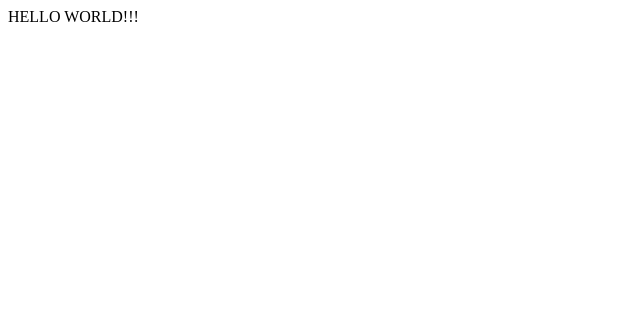
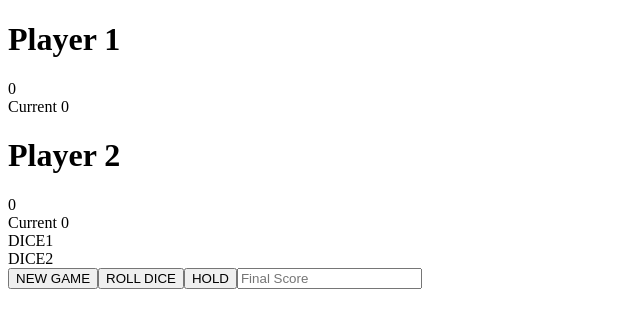
Before and after one commit to abedkhalaf8/DiceGame-weekend-project, a React (Create React App) app: page / in a window 1280 px wide. Shown: the top 328 px of the page, without its empty margins (0-640 px from the left). Built offline with nearby package versions, Linux system fonts and the light colour scheme.

Commit message:
add components
a new components

```diff
--- /dev/null
+++ b/src/component/App.js
@@ -0,0 +1,41 @@
+import GameButtons from './Game_buttons';
+import Players from './Game_players';
+import React from 'react';
+import Twodice from './two_dice';
+
+export default class App extends React.Component {
+    render() {
+        return (
+             <div>
+                 <div className='GameBoard'>
+                      <Players />
+                      <Twodice />
+                      <GameButtons />
+                  </div>
+             </div>
+         )
+     }
+}
+
+// The following exercise contains the following subjects:
+// ● JSX
+// ● Props
+// ● State
+// ● User Input
+
+// Add an input field where players can set the winning score, so that they
+// can change the predefined score of 10
+// 1-  2 players in the game, one the right side and the another one in the left side
+// 2- BUTTON FOR the roll dice
+// 3- BUTTON FOR the hold value of the roll dice if the player want to
+// 4- 2 labels for every side to show the corrent value
+// 5- 2 labels for two players to show the score under the name of the player
+// 6- TEXT INPUT FOR THE FINAL SCOURE;
+// 7- BUTTON for the NEW GAME.
+
+
+// HOW MUCH COMPONENT DO I NEED
+// 1- APP.JS FILE IT'S THE MAIN FILE FOR THE WHOLE APP
+// 2- LOGIC.JS a file containing the logic of how the game will work
+// 3- MAYBE A FILE FOR THE 3 BUTTONS AND INPUT
+// 4-
--- /dev/null
+++ b/src/component/Game_buttons.js
@@ -0,0 +1,17 @@
+import React from 'react';
+
+class GameButtons extends React.Component {
+   render() {
+       return (
+           <div>
+              <div className='game_buttons'>
+                  <button className='new_game'>NEW GAME</button>
+                  <button className='roll_dice'>ROLL DICE</button>
+                  <button className='hold'>HOLD</button>
+                  <input type='text' className='final_score' placeholder='Final Score'></input>
+             </div>
+           </div>
+   )
+  }
+}
+export default GameButtons;
--- /dev/null
+++ b/src/component/Game_players.js
@@ -0,0 +1,27 @@
+import React from 'react';
+
+class Players extends React.Component {
+   render() {
+       return (
+           <div>
+             <div className='Player1'>
+                  <h1>Player 1</h1>
+                  <label>0</label>
+                  <div className='CURRENT_SCORE'>
+                      <label>Current</label>
+                      <label> 0</label>
+                  </div>
+             </div>
+             <div className='Player2'>
+                  <h1>Player 2</h1>
+                  <label>0</label>
+                  <div className='CURRENT_SCORE'>
+                      <label>Current </label>
+                      <label>0</label>
+                  </div>
+             </div>
+           </div>
+        )
+     }
+ }
+export default Players;
--- /dev/null
+++ b/src/component/two_dice.js
@@ -0,0 +1,15 @@
+import React from 'react';
+
+class Twodice extends React.Component {
+   render() {
+       return (
+           <div>
+              <div className='two_dice'>
+                <div className='dice1'>DICE1</div>
+                <div className='dice2'>DICE2</div>
+              </div>
+           </div>
+  )
+}
+}
+export default Twodice;
--- a/src/index.js
+++ b/src/index.js
@@ -1,17 +1,6 @@
+import App from './component/App';
 import React from 'react';
 import ReactDOM from 'react-dom';
 
-class App extends React.Component {
-    render() {
-        return (
-            <div>
-                HELLO WORLD!!!
-            </div>
-        )
-    }
-}
-
-const root = ReactDOM.createRoot(
-   document.getElementById('root')
-  );
-  root.render(<App />);
+const root = ReactDOM.createRoot(document.getElementById('root'));
+root.render(<App />);
```
Also changed, not shown: src/component/Game_logic.js (added, +32 -0 lines).
